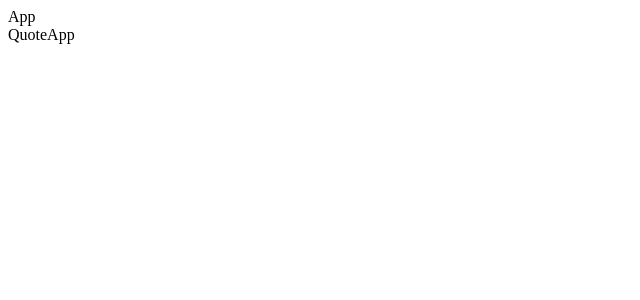
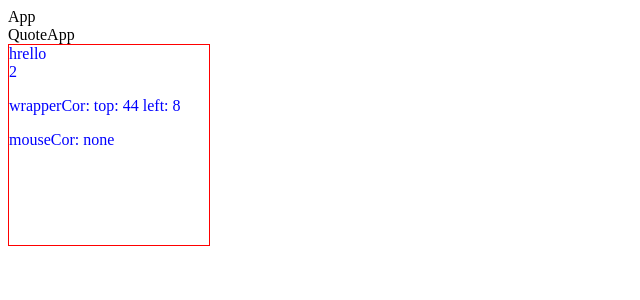
Before and after one commit to ShaiGilboa/IrrigationApp-old, a React (Create React App) app in the folder client/: page / in a window 1280 px wide. Shown: the top 300 px of the page, without its empty margins (0-640 px from the left). Built offline with nearby package versions, Linux system fonts and the light colour scheme.

Commit message:
started drag, not working yet

```diff
--- a/client/src/QuoteApp/QuoteApp.tsx
+++ b/client/src/QuoteApp/QuoteApp.tsx
@@ -1,14 +1,20 @@
 import React, { PropsWithChildren } from 'react';
 import styled from 'styled-components';
+import DragNDrop from './components/DragNDrop';
 
 interface props {
 
 };
-const QuoteApp : React.FC<PropsWithChildren<props>> = () => {
+
+const QuoteApp : React.FC<props> = () => {
 
   return (
     <Wrapper>
       QuoteApp
+      <DragNDrop>
+        <div>hrello</div>
+        <div>2</div>
+      </DragNDrop>
     </Wrapper>
   )
 }
@@ -17,4 +23,4 @@ export default QuoteApp;
 
 const Wrapper = styled.div`
 
-`
+`;
--- /dev/null
+++ b/client/src/QuoteApp/components/DragNDrop/DragNDrop.tsx
@@ -0,0 +1,117 @@
+import React, { PropsWithChildren, MouseEvent } from 'react';
+import styled from 'styled-components';
+
+interface props {
+  // children: React.ReactChild
+};
+
+interface WrapperCoordinates {
+  top : number,
+  left : number
+}
+
+interface MouseCoordinates {
+  x : number,
+  y : number
+}
+
+const DragNDrop : React.FC<PropsWithChildren<props>> = ({children}) => {
+  const [wrapperCoordinates, setWrapperCoordinates] = React.useState<WrapperCoordinates | null>(null)
+  const [mouseCoordinates, setMouseCoordinates] = React.useState<MouseCoordinates | null>(null)
+  const [isMouseDown, setIsMouseDown] = React.useState<boolean>(false);
+
+  const wrapperRef = React.useRef<HTMLDivElement>(null)
+
+  const mouseDownHandler = (event : any) : void => {
+    setIsMouseDown(true);
+    setMouseCoordinates({
+      x: event.clientX,
+      y: event.clientY
+    })
+  }
+
+  const mouseMoveHandler  = (event : any) => {
+    console.log('up');
+    // event.preventDefault()
+    console.log('event', event)
+    document.addEventListener('mouseup',mouseupHandler)
+    if((isMouseDown && mouseCoordinates && wrapperCoordinates) && event.clientX !== mouseCoordinates.x) {
+      setWrapperCoordinates({
+        top: wrapperCoordinates.top,
+        left: wrapperCoordinates.left + (event.clientX - mouseCoordinates.x),
+      })
+      setMouseCoordinates({
+        ...mouseCoordinates,
+        x:event.clientX,
+      })
+    }
+    if((isMouseDown && mouseCoordinates && wrapperCoordinates) && event.clientY !== mouseCoordinates.y) {
+      setWrapperCoordinates({
+        left: wrapperCoordinates.left,
+        top: wrapperCoordinates.top + (event.clientY-mouseCoordinates.y),
+      })
+      setMouseCoordinates({
+        ...mouseCoordinates,
+        y:event.clientY,
+      })
+    }
+  }
+
+  const mouseupHandler = (event : any) => {
+    setMouseCoordinates({
+      x: event.clientX,
+      y: event.clientY,
+    })
+    setIsMouseDown(false);
+    document.removeEventListener('mouseup',mouseupHandler)
+    document.removeEventListener('mousemove', mouseMoveHandler)
+  }
+
+  React.useEffect(() => {
+    if(wrapperRef && wrapperRef.current){
+      const top = wrapperRef.current.getBoundingClientRect().top;
+      const left = wrapperRef.current.getBoundingClientRect().left;
+      setWrapperCoordinates({
+        top,
+        left,
+      })
+    }
+  },[wrapperRef])
+
+  React.useEffect(()=>{
+    if(isMouseDown){
+      console.log('down')
+      document.addEventListener('mousemove',mouseMoveHandler)
+    } else {
+      console.log('up')
+      document.removeEventListener('mousemove', mouseMoveHandler)
+    }
+  },[isMouseDown])
+
+  return (
+    <Wrapper
+      ref={wrapperRef}
+      onMouseDown={(event)=>{
+        event.preventDefault();
+        event.stopPropagation()
+        mouseDownHandler(event)
+      }}
+    >
+      <>
+      {children}
+      </>
+  <p>wrapperCor: {wrapperCoordinates && (<span>top: {wrapperCoordinates.top} left: {wrapperCoordinates.left}</span>)}</p>
+      <p>mouseCor: {mouseCoordinates ? (<span>x: {mouseCoordinates.x} y: {mouseCoordinates.y}</span>) : (<span>none</span>)}</p>
+
+    </Wrapper>
+  )
+}
+
+export default DragNDrop;
+
+const Wrapper = styled.div`
+  width: 200px;
+  height: 200px;
+  border: 1px solid red;
+  color: blue;
+`;
--- /dev/null
+++ b/client/src/QuoteApp/components/DragNDrop/index.ts
@@ -0,0 +1 @@
+export { default } from './DragNDrop';
```
